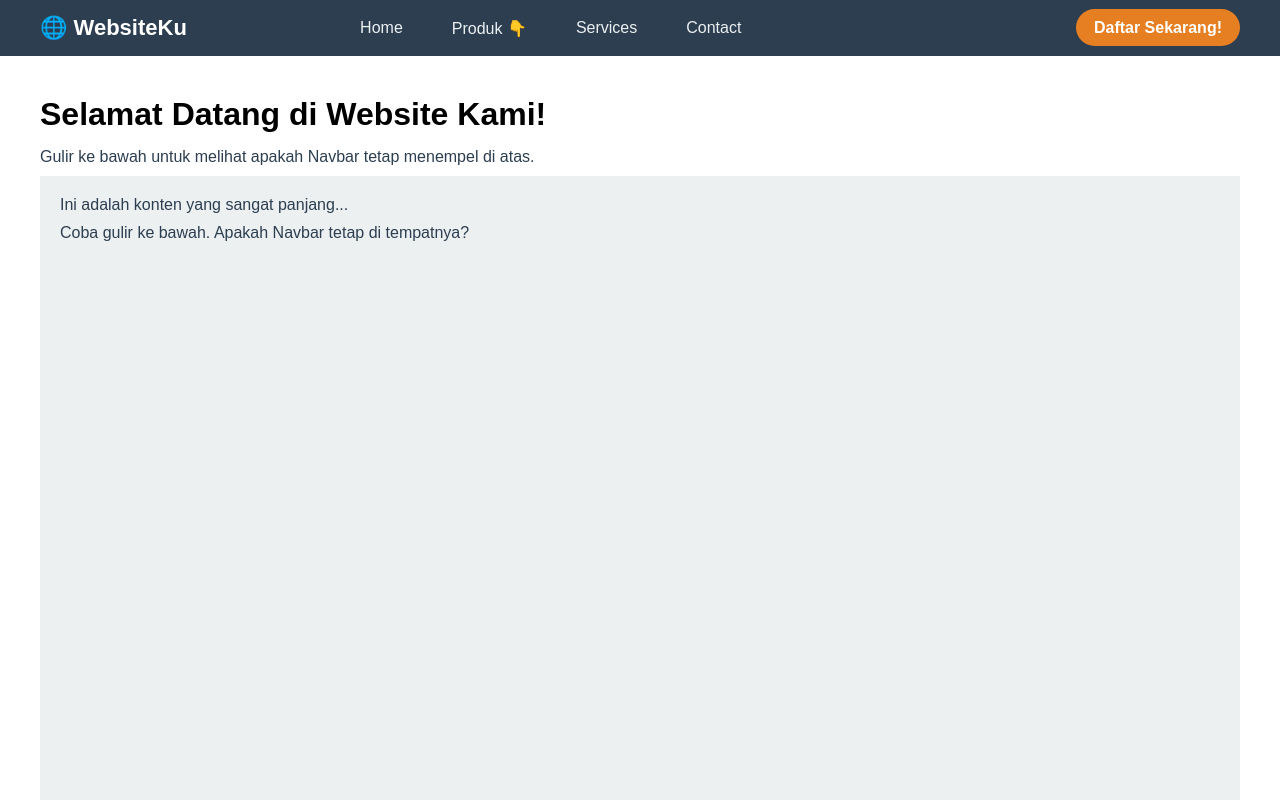
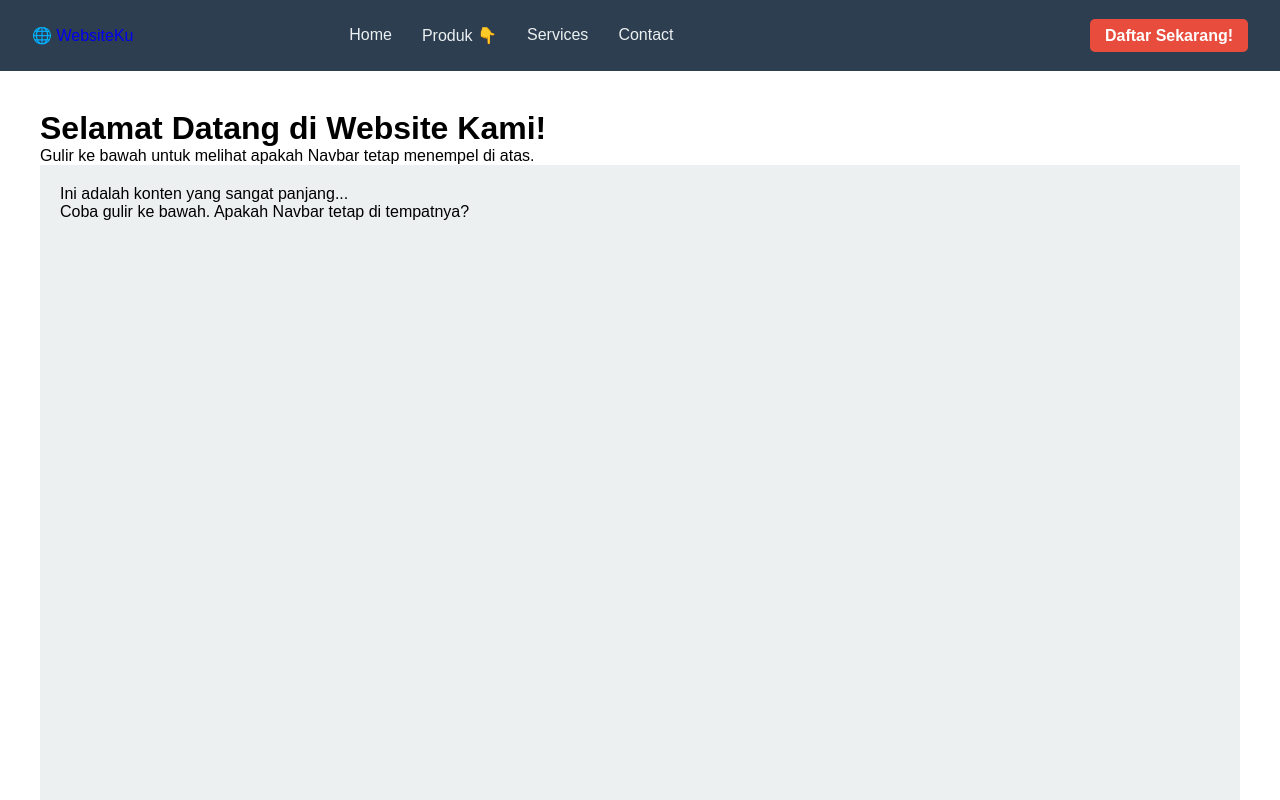
Before and after one commit to salsaawal/Salsa-media, a plain HTML site: page Kumpulan Tugas/Tugas 12/Tugas 12.html in a window 1280 px wide. Shown: the top 800 px of the page. Drawn offline with Linux system fonts and the light colour scheme.

Commit message:
Tugas 12.css

```diff
--- a/Kumpulan Tugas/Tugas 12/Tugas 12.css
+++ b/Kumpulan Tugas/Tugas 12/Tugas 12.css
@@ -1,115 +1,118 @@
-/* Reset dasar */
+/* --- RESET DASAR --- */
 * {
     margin: 0;
     padding: 0;
     box-sizing: border-box;
-    font-family: Arial, Helvetica, sans-serif;
+    font-family: Arial, sans-serif;
 }
 
-/* Navbar utama */
-.navbar {
-    position: sticky;
-    top: 0;
-    background-color: #2c3e50;
-    display: flex;
-    align-items: center;
-    justify-content: space-between;
-    padding: 15px 40px;
-    z-index: 1000;
+a {
+    text-decoration: none;
 }
 
-/* Logo */
-.logo a {
-    color: #ffffff;
-    text-decoration: none;
-    font-size: 22px;
-    font-weight: bold;
+/* === SOLUSI OVERLAP FIXED NAVBAR === */
+body {
+    padding-top: 70px;
 }
 
-/* Menu utama */
-.main-menu {
-    list-style: none;
+/* --- NAVBAR --- */
+.navbar {
     display: flex;
-    gap: 25px;
+    justify-content: space-between;
+    align-items: center;
+
+    background-color: #2c3e50;
+    padding: 1rem 2rem;
+    color: white;
+
+    position: fixed;
+    top: 0;
+    left: 0;
+    width: 100%;
+    z-index: 100;
 }
 
-/* Link menu */
-.main-menu li a {
-    color: #ecf0f1;
-    text-decoration: none;
-    font-size: 16px;
-    padding: 8px 12px;
-    transition: background 0.3s, color 0.3s;
+/* LOGO */
+.logo-img {
+    height: 40px;
 }
 
-/* Hover menu */
-.main-menu li a:hover {
-    background-color: #34495e;
-    border-radius: 5px;
+/* MENU UTAMA */
+.main-menu {
+    display: flex;
+    list-style: none;
 }
 
-/* Dropdown */
+.main-menu a {
+    display: block;
+    padding: 10px 15px;
+    color: #ecf0f1;
+}
+
+.main-menu a:hover {
+    background-color: #3498db;
+}
+
+/* LINK AKTIF */
+.main-menu a.active {
+    background-color: #e74c3c;
+    font-weight: bold;
+    border-radius: 4px;
+}
+
+/* --- DROPDOWN --- */
 .dropdown-parent {
     position: relative;
 }
 
-/* Submenu */
 .submenu {
     list-style: none;
     position: absolute;
     top: 100%;
     left: 0;
+
     background-color: #34495e;
     min-width: 160px;
     display: none;
-    border-radius: 5px;
-    overflow: hidden;
+    z-index: 10;
 }
 
-/* Item submenu */
-.submenu li a {
-    display: block;
-    padding: 10px 15px;
-    color: #ecf0f1;
-}
-
-/* Hover submenu */
-.submenu li a:hover {
-    background-color: #3d566e;
-}
-
-/* Tampilkan dropdown saat hover */
 .dropdown-parent:hover .submenu {
     display: block;
 }
 
-/* Tombol CTA */
-.nav-cta .cta-button {
-    background-color: #e67e22;
+.submenu a {
+    padding: 10px 15px;
     color: white;
-    padding: 10px 18px;
-    text-decoration: none;
-    border-radius: 25px;
-    font-weight: bold;
-    transition: background 0.3s, transform 0.2s;
+    border-top: 1px solid #4d657a;
 }
 
-/* Hover CTA */
-.nav-cta .cta-button:hover {
-    background-color: #d35400;
-    transform: scale(1.05);
+.submenu a:hover {
+    background-color: #5d81a5;
 }
 
-/* Konten utama */
+/* --- CTA BUTTON --- */
+.cta-button {
+    background-color: #e74c3c;
+    color: white;
+    font-weight: bold;
+    padding: 8px 15px;
+    border-radius: 5px;
+    transition: background-color 0.3s ease;
+}
+
+.cta-button:hover {
+    background-color: #c0392b;
+}
+
+/* --- MAIN CONTENT --- */
 main {
     padding: 40px;
 }
 
-main h1 {
-    margin-bottom: 15px;
+.content {
+    height: 1200px;
+    background-color: #ecf0f1;
+    padding: 20px;
+    margin-top: 20px;
 }
-
-main p {
-    margin-bottom: 10px;
-    color: #2c3e50;
-}
```
